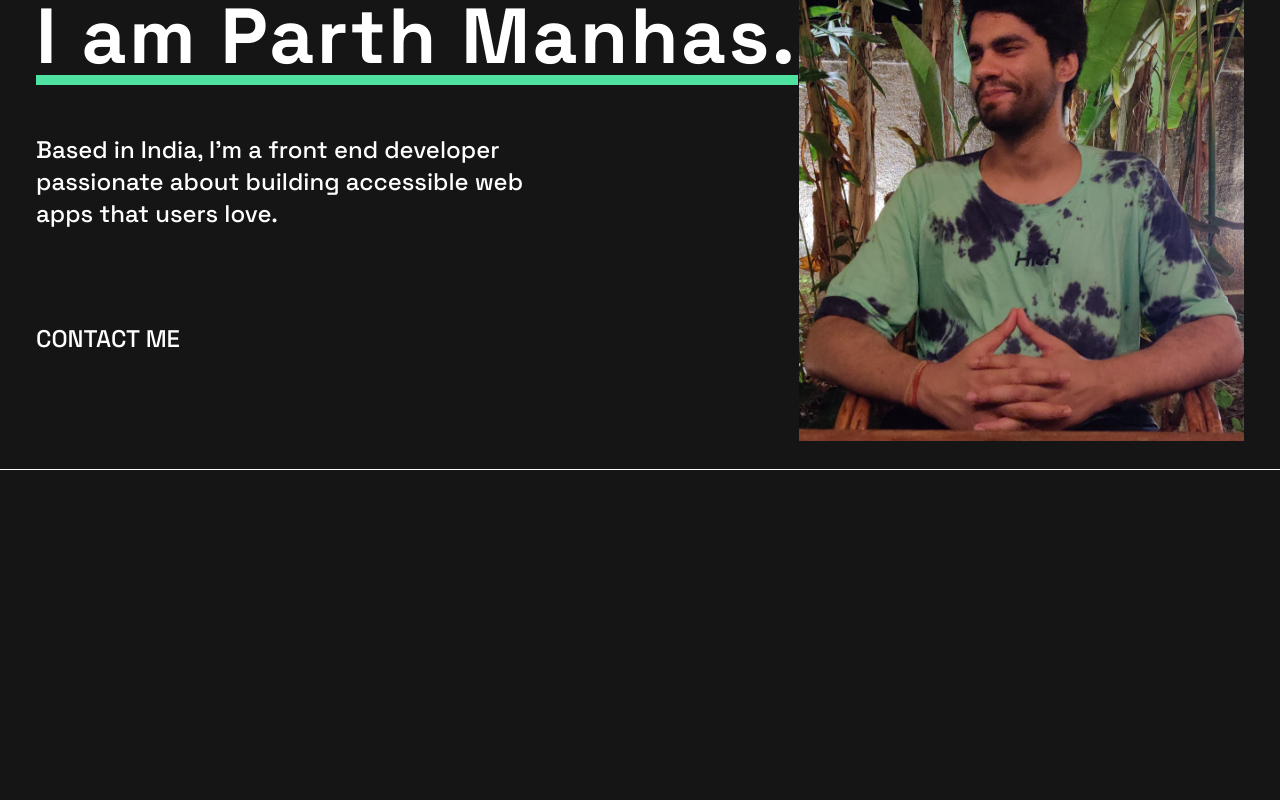
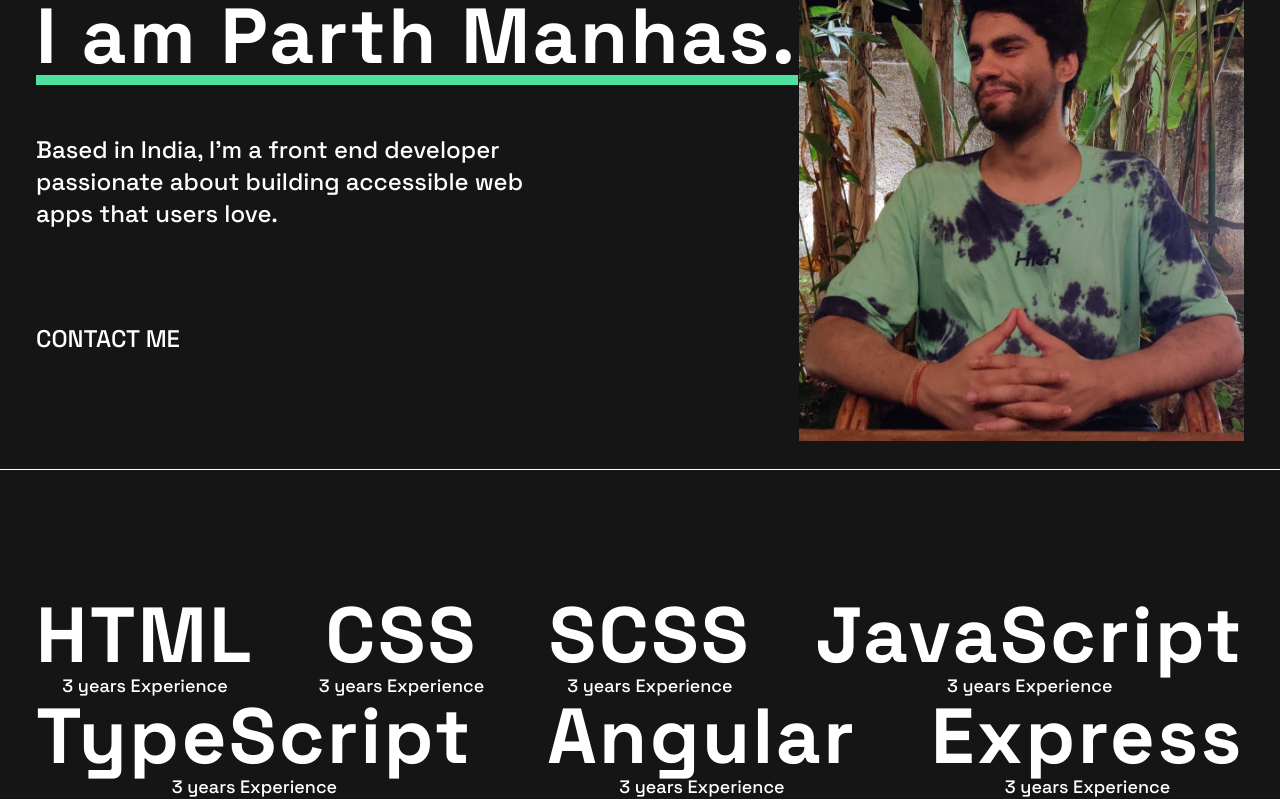
Before and after one commit to parthmanhas/portfolio, an Angular app: page / in a window 1280 px wide. Shown: the part 369-1169 px from the top of the page. Before the commit the page ends 839 px from the top, so only its background shows below. Built offline with nearby package versions, Linux system fonts and the light colour scheme.

Commit message:
converted skills section

```diff
--- a/src/app/app.module.ts
+++ b/src/app/app.module.ts
@@ -9,6 +9,8 @@ import { NavbarComponent } from 'src/components/navbar/navbar.component';
 import { HeroComponent } from 'src/components/hero/hero.component';
 import { ProjectComponent } from 'src/components/project/project.component';
 import { ProjectsComponent } from 'src/components/projects/projects.component';
+import { SkillComponent } from 'src/components/skill/skill.component';
+import { SkillsComponent } from 'src/components/skills/skills.component';
 
 @NgModule({
   declarations: [
@@ -18,7 +20,9 @@ import { ProjectsComponent } from 'src/components/projects/projects.component';
     NavbarComponent,
     HeroComponent,
     ProjectComponent,
-    ProjectsComponent
+    ProjectsComponent,
+    SkillComponent,
+    SkillsComponent
   ],
   imports: [
     BrowserModule,
--- a/src/components/_index.scss
+++ b/src/components/_index.scss
@@ -1,2 +1,4 @@
 @import './navbar/navbar.component.scss';
 @import './hero/hero.component.scss';
+@import './skill/skill.component.scss';
+@import './skills/skills.component.scss';
--- /dev/null
+++ b/src/components/skill/skill.component.html
@@ -0,0 +1,4 @@
+<div [class]="class">
+    <h1 class="xl">{{skill.name}}</h1>
+    <p>{{skill.experience}}</p>
+</div>
--- /dev/null
+++ b/src/components/skill/skill.component.scss
@@ -0,0 +1,64 @@
+@import '../../partials/colors';
+
+// .skills {
+//     margin-right: 6rem;
+//     margin-bottom: 5rem;
+//     h1 {
+//         margin-bottom: 1rem;
+//     }
+//     @media screen and (max-width: 460px) {
+//         margin-right: 0rem;
+//         margin-bottom: 1rem;
+//     }
+//     @media screen and (min-width: 461px) and (max-width: 530px) {
+//         margin-right: 0rem;
+//         margin-bottom: 2rem;
+//     }
+//     @media screen and (min-width: 530px) and (max-width: 599px) {
+//         margin-right: 0rem;
+//         margin-bottom: 2rem;
+//     }
+//     @media screen and (min-width: 600px) and (max-width: 699px) {
+//         margin-right: 1rem;
+//         margin-bottom: 2rem;
+//     }
+//     @media screen and (min-width: 700px) and (max-width: 779px) {
+//         margin-right: 2rem;
+//         margin-bottom: 2rem;
+//     }
+//     @media screen and (min-width: 780px) and (max-width: 869px) {
+//         margin-right: 2rem;
+//         margin-bottom: 2rem;
+//     }
+//     @media screen and (min-width: 870px) and (max-width: 973px) {
+//         margin-right: 2rem;
+//         margin-bottom: 2rem;
+//     }
+// }
+
+.skill {
+    display: flex;
+    flex-direction: column;
+    justify-content: center;
+    align-items: center;
+}
+
+.hover-red:hover {
+    color: $red;
+}
+
+.hover-blue:hover {
+    color: $blue;
+}
+
+.hover-yellow:hover {
+    color: $yellow;
+}
+
+.hover-green:hover {
+    color: $green;
+}
+
+.hover-orange:hover {
+    color: $orange;
+}
--- /dev/null
+++ b/src/components/skill/skill.component.ts
@@ -0,0 +1,26 @@
+import { Component, Input } from "@angular/core";
+
+@Component({
+    selector: 'app-skill',
+    templateUrl: './skill.component.html',
+    styleUrls: ['./skill.component.scss']
+})
+export class SkillComponent {
+
+    public class = '';
+
+    @Input()
+    public skill!: ISkill;
+
+    ngOnInit() {
+        this.class = `skill hover-${this.skill.hoverColor}`;
+    }
+
+
+}
+
+export interface ISkill {
+    name: string;
+    experience: string;
+    hoverColor: string;
+}
--- /dev/null
+++ b/src/components/skills/skills.component.html
@@ -0,0 +1,3 @@
+<div class="skills-container">
+    <app-skill *ngFor="let skill of skills" [skill]="skill"></app-skill>
+</div>
--- /dev/null
+++ b/src/components/skills/skills.component.scss
@@ -0,0 +1,53 @@
+@import '../../partials/miscelleneous';
+
+.skills-container {
+    display: flex;
+    padding: 2rem;
+    justify-content: space-between;
+    flex-wrap: wrap;
+    width: 100%;
+    height: 30vh;
+    max-width: $max-width;
+    margin-top: 5rem;
+    border-bottom: 1px solid white;
+    @media screen and (max-width: 460px) {
+        border-bottom: 2px solid white;
+        padding-bottom: 2rem;
+        margin-top: 2rem;
+    }
+    @media screen and (min-width: 461px) and (max-width: 530px) {
+        border-bottom: 2px solid white;
+        padding-bottom: 4rem;
+        margin-bottom: 5rem;
+    }
+    @media screen and (min-width: 530px) and (max-width: 599px) {
+        border-bottom: 2px solid white;
+        padding-bottom: 3rem;
+        margin-bottom: 3rem;
+        margin-top: 3rem;
+    }
+    @media screen and (min-width: 600px) and (max-width: 699px) {
+        border-bottom: 2px solid white;
+        padding-bottom: 3rem;
+        margin-bottom: 3rem;
+        margin-top: 3rem;
+    }
+    @media screen and (min-width: 700px) and (max-width: 779px) {
+        border-bottom: 2px solid white;
+        padding-bottom: 3rem;
+        margin-bottom: 3rem;
+        margin-top: 3rem;
+    }
+    @media screen and (min-width: 780px) and (max-width: 869px) {
+        border-bottom: 2px solid white;
+        padding-bottom: 3rem;
+        margin-bottom: 3rem;
+        margin-top: 3rem;
+    }
+    @media screen and (min-width: 870px) and (max-width: 973px) {
+        border-bottom: 2px solid white;
+        padding-bottom: 3rem;
+        margin-bottom: 3rem;
+        margin-top: 3rem;
+    }
+}
--- /dev/null
+++ b/src/components/skills/skills.component.ts
@@ -0,0 +1,13 @@
+import { Component, Input } from "@angular/core";
+import { ISkill } from "../skill/skill.component";
+
+@Component({
+    selector: 'app-skills',
+    templateUrl: './skills.component.html',
+    styleUrls: ['./skills.component.scss']
+})
+export class SkillsComponent {
+
+    @Input()
+    public skills: ISkill[] = [];
+}
--- a/src/pages/home/home.component.html
+++ b/src/pages/home/home.component.html
@@ -1,2 +1,3 @@
 <app-navbar></app-navbar>
 <app-hero></app-hero>
+<app-skills [skills]="skills"></app-skills>
--- a/src/pages/home/home.component.ts
+++ b/src/pages/home/home.component.ts
@@ -1,4 +1,5 @@
 import { Component } from "@angular/core";
+import { ISkill } from "src/components/skill/skill.component";
 
 @Component({
     templateUrl: './home.component.html',
@@ -6,4 +7,42 @@ import { Component } from "@angular/core";
 })
 export class HomeComponent {
 
+    public skills: ISkill[] = [
+        {
+            name: 'HTML',
+            experience: '3 years Experience',
+            hoverColor: 'orange'
+        },
+        {
+            name: 'CSS',
+            experience: '3 years Experience',
+            hoverColor: 'blue'
+        },
+        {
+            name: 'SCSS',
+            experience: '3 years Experience',
+            hoverColor: 'red'
+        },
+        {
+            name: 'JavaScript',
+            experience: '3 years Experience',
+            hoverColor: 'yellow'
+        },
+        {
+            name: 'TypeScript',
+            experience: '3 years Experience',
+            hoverColor: 'blue'
+        },
+        {
+            name: 'Angular',
+            experience: '3 years Experience',
+            hoverColor: 'red'
+        },
+        {
+            name: 'Express',
+            experience: '3 years Experience',
+            hoverColor: 'green'
+        },
+    ]
+
 }
```
